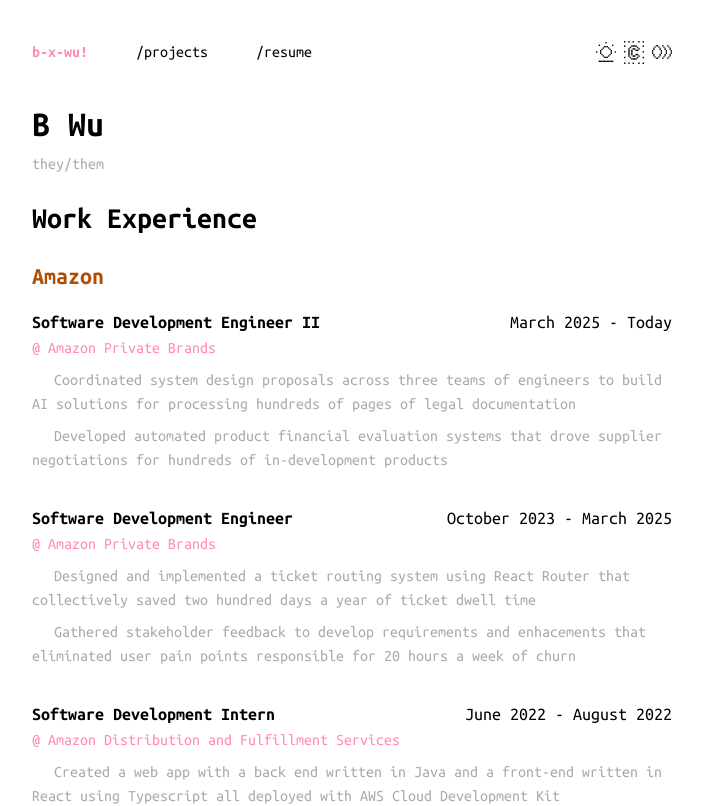
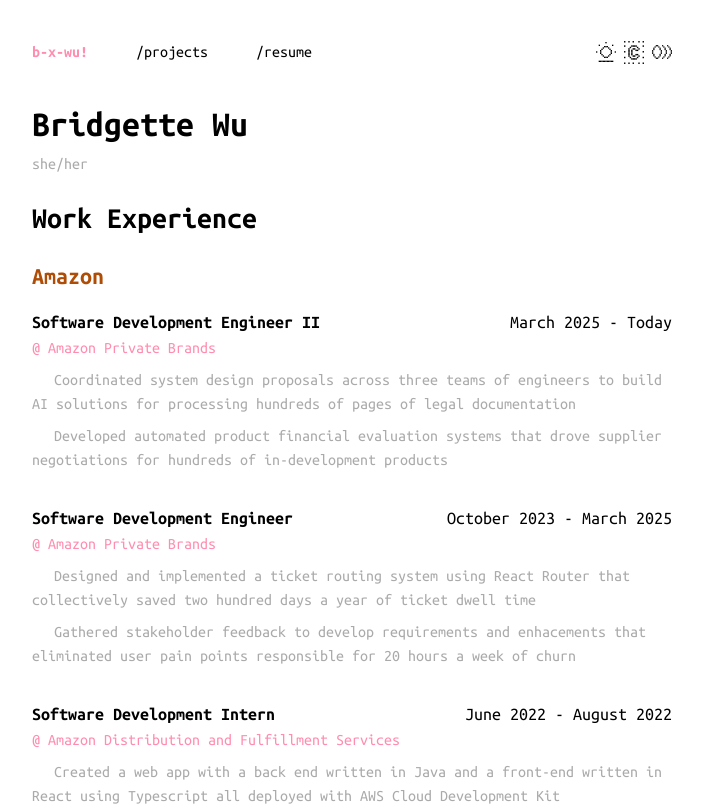
Before and after one commit to b-x-wu/b-x-wu.github.io, a React app: page /resume in a window 1280 px wide. Shown: the top 806 px of the page, without its empty margins (288-991 px from the left). Built offline with nearby package versions, Linux system fonts and the light colour scheme.

Commit message:
fix: resume name

```diff
--- a/src/routes/Resume.tsx
+++ b/src/routes/Resume.tsx
@@ -11,8 +11,8 @@
         <div className='flex flex-col gap-y-6'>
             { /*Basic Info*/ }
             <div className='flex flex-col gap-y-2'>
-                <div className='text-4xl font-bold'>B Wu</div>
-                <div className='text-disabled'>they/them</div>
+                <div className='text-4xl font-bold'>Bridgette Wu</div>
+                <div className='text-disabled'>she/her</div>
             </div>
             { /*Work Experience*/ }
             <div className='flex flex-col gap-y-6'>
```
